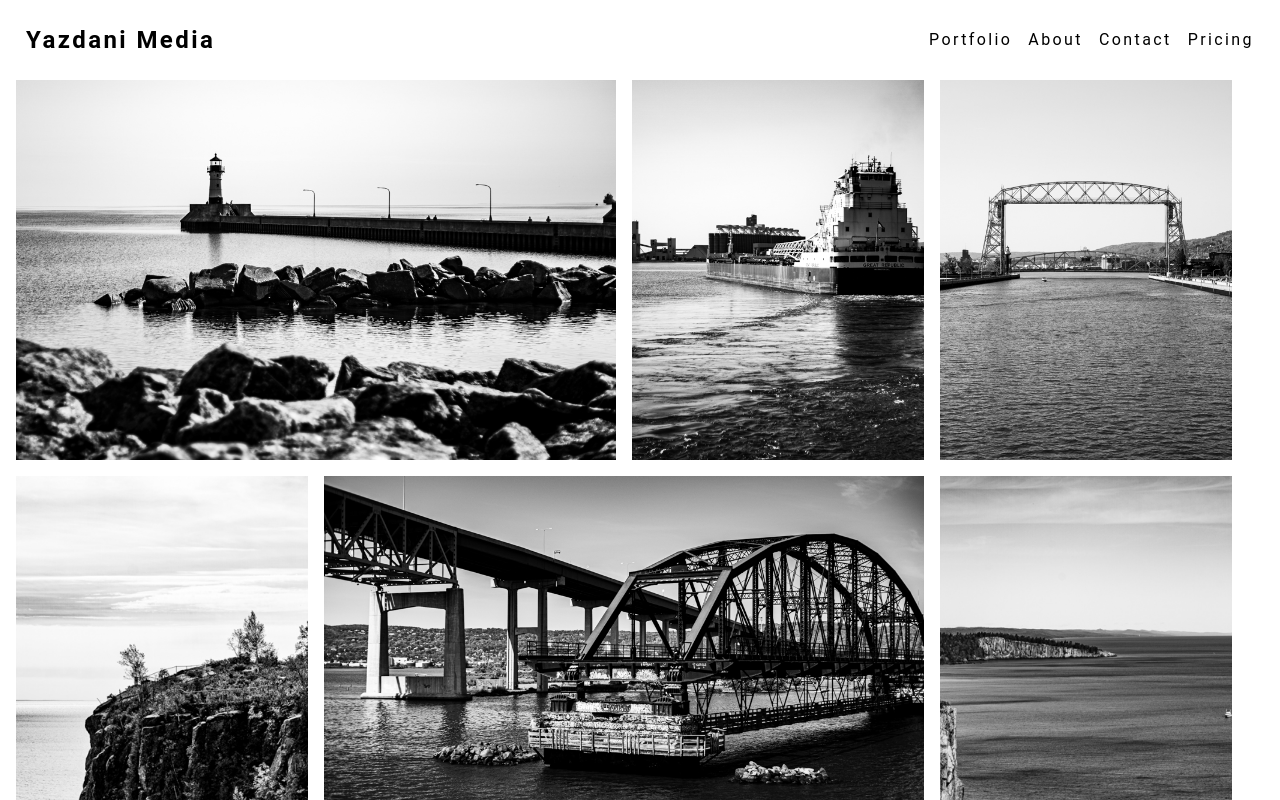
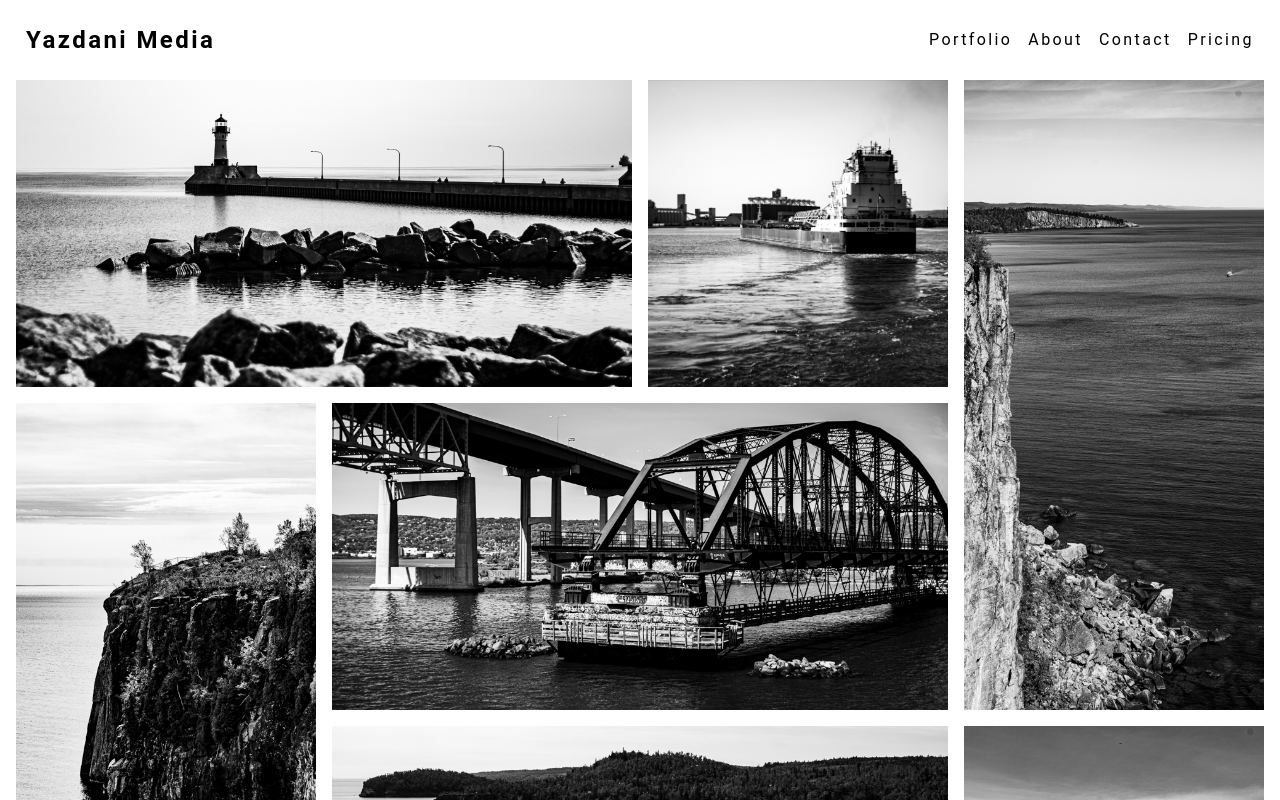
Before and after one commit to WillYazdani/yazdani-media, a React (Create React App) app: page / in a window 1280 px wide. Shown: the top 800 px of the page. Built offline with nearby package versions, Linux system fonts and the light colour scheme.

Commit message:
fixed animation error

```diff
--- a/src/CSS/App.css
+++ b/src/CSS/App.css
@@ -2,5 +2,4 @@
   padding-top: 5rem;
   padding-left: 1rem;
   padding-right: 1rem;
-  height: 100vh;
 }
--- a/src/CSS/portfolio.css
+++ b/src/CSS/portfolio.css
@@ -1,16 +1,14 @@
 .portfolio-container {
-    margin: 0;
-    padding: 0;
-    height: 200vh;
-    width: 100%;
+    min-height: 200vh;
     display: grid;
     grid-template-areas:
-    'a a b c'
+    'a a b f'
     'h e e f'
-    'h g g f'
+    'h g g i'
+    'd d c i'
     ;
     grid-template-columns: repeat(4, 1fr);
-    grid-template-rows: repeat(4, 1fr);
+    grid-template-rows: repeat(5, 1fr);
     grid-gap: 1rem;
     --stagger-delay: 100ms;
 }
@@ -18,12 +16,10 @@
 @keyframes cardEnter {
     from {
       opacity: 0;
-      transform: scale(0.3);
       filter: hue-rotate(180deg);
     }
     to {
       opacity: 1;
-      transform: scale(1);
       filter: hue-rotate(0deg);
     }
   }
@@ -43,7 +39,6 @@
 
 .image-container:hover {
     opacity: 0.85;
-    transform: scale(0.98);
 
     /* HOVER ON */
     transition: all 0.2s ease-in-out;
```
Also changed, not shown: src/pages/Page4.js (added).
